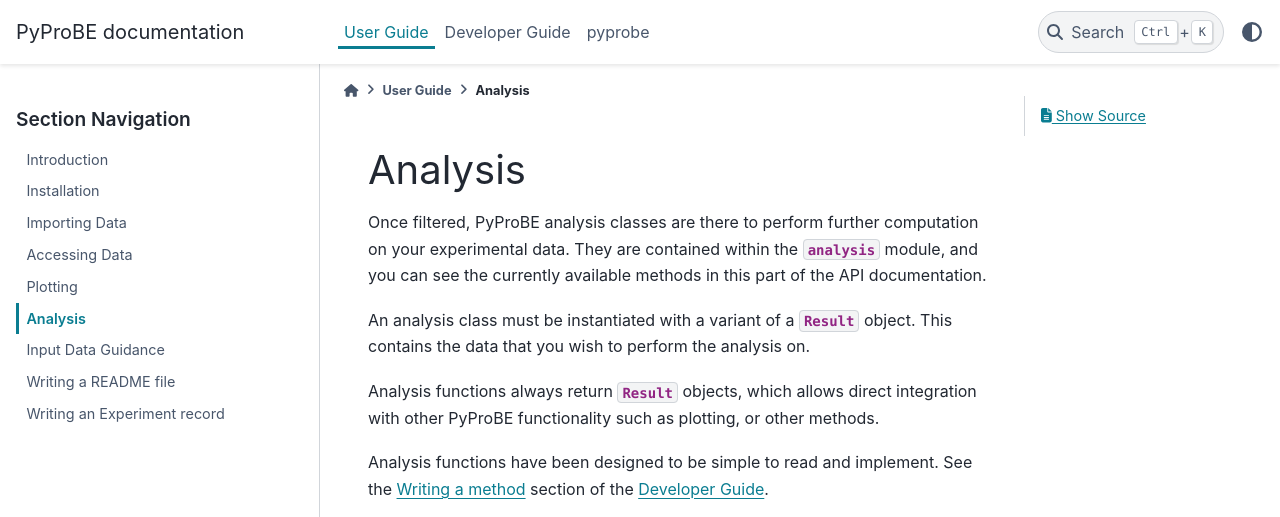
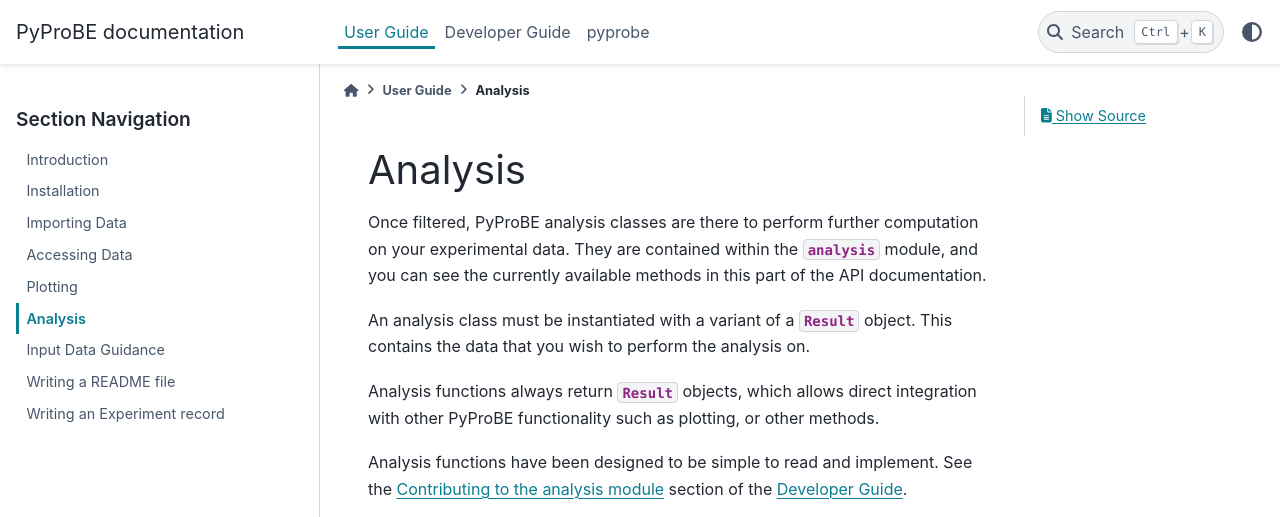
Before and after one commit to ImperialCollegeLondon/PyProBE, a Sphinx documentation site: the page built from docs/source/user_guide/analysis.rst, in a window 1280 px wide, cut to the strip 0-517 px from the top of the page. Built offline with Sphinx 7.4.7 and the PyData theme 0.15.4, drawn with Linux system fonts in a browser that asks for light colours; pages that are not in the unit, such as notebooks, are missing from menus.

Commit message:
Docs updates

```diff
--- a/docs/source/api/pyprobe.unitconverter.rst
+++ b/docs/source/api/pyprobe.unitconverter.rst
@@ -5,3 +5,6 @@ pyprobe.unitconverter module
    :members:
    :undoc-members:
    :show-inheritance:
+
+
+.. footbibliography::
--- a/docs/source/developer_guide/creating_a_new_method.rst
+++ b/docs/source/developer_guide/contributing_to_the_analysis_module.rst
@@ -2,6 +2,7 @@
 
 Contributing to the Analysis Module
 ===================================
+
 :mod:`pyprobe.analysis` classes are classes that
 perform further analysis of the data.
 
--- a/docs/source/user_guide/accessing_data.rst
+++ b/docs/source/user_guide/accessing_data.rst
@@ -57,7 +57,7 @@ RawData objects
 ---------------
 Any filter applied to a cell returns a :class:`pyprobe.rawdata.RawData` object. This is
 a special type of :class:`~pyprobe.result.Result` object that is designed to hold cell
-experimental data processed by PyProBE. It therefore has all of the attributes of the
+experimental data processed by PyProBE. It therefore has all the attributes of the
 :class:`~pyprobe.result.Result` class. This includes:
 
 * :attr:`~pyprobe.rawdata.RawData.data` attribute
--- a/docs/source/user_guide/analysis.rst
+++ b/docs/source/user_guide/analysis.rst
@@ -7,14 +7,14 @@ module, and you can see the currently available methods in this part of the API
 documentation.
 
 An analysis class must be instantiated with a variant of a
-:class:`Result <pyprobe.Result>` object. This contains the data that you wish to perform
+:class:`~pyprobe.result.Result` object. This contains the data that you wish to perform
 the analysis on.
 
-Analysis functions always return :class:`Result <pyprobe.Result>` objects, which allows direct
+Analysis functions always return :class:`~pyprobe.result.Result` objects, which allows direct
 integration with other PyProBE functionality such as plotting, or other methods.
 
 Analysis functions have been designed to be simple to read and implement. See the
-:ref:`Writing a method <writing_a_method>` section of the
+:ref:`Contributing to the analysis module <contributing_to_the_analysis_module>` section of the
 :ref:`Developer Guide <developer_guide>`.
 
 .. footbibliography::
--- a/docs/source/user_guide/importing_data.rst
+++ b/docs/source/user_guide/importing_data.rst
@@ -8,7 +8,8 @@ object. It has two main attributes: a dictionary of cell details and experimenta
 (:attr:`pyprobe.cell.Cell.info`) and a dictionary of experimental procedures performed
 on the cell (:attr:`pyprobe.cell.Cell.procedure`).
 
-A cell object can be created by providing an info dictionary:
+A cell object can be created by providing an info dictionary to
+`info`:
 
 .. code-block:: python
 
```
Also changed, not shown: other parts of docs/source/user_guide/importing_data.rst (+1 -1 lines), docs/source/developer_guide/writing_methods.rst (deleted, +0 -10 lines).
